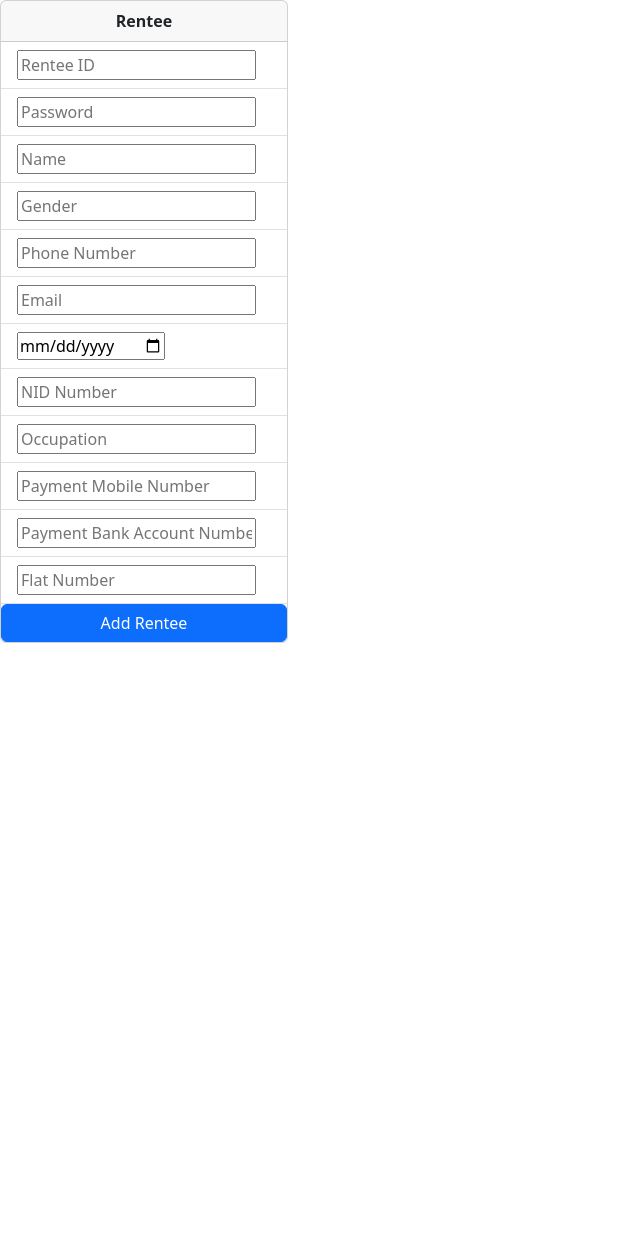
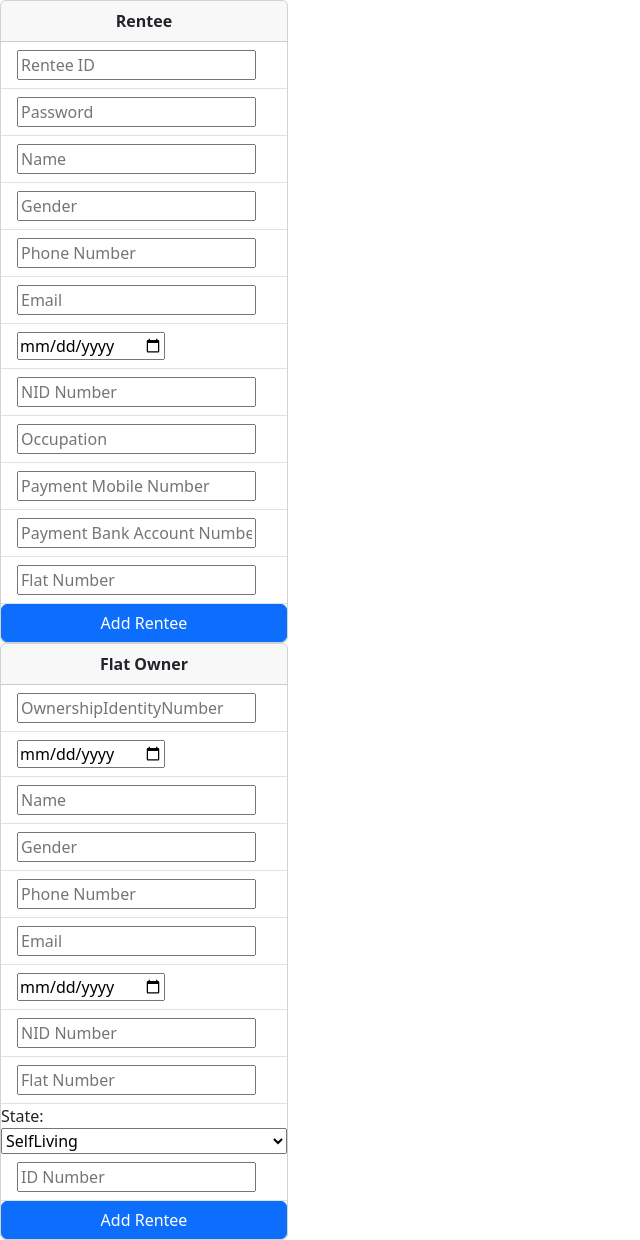
Before and after one commit to toushifhossain1/Residential-Management-and-Monitoring-System, a PHP site: page /Admin/html/AddData.html in a window 1280 px wide. Shown: the whole page, without its empty margins (0-640 px from the left). Before the commit the page ends 643 px from the top, so only its background shows below. Run offline with PHP 8.4, Linux system fonts and the light colour scheme.

Commit message:
added FlatOwner adding in admin

```diff
--- a/Web App/Admin/html/AddData.html
+++ b/Web App/Admin/html/AddData.html
@@ -41,7 +41,40 @@
 
 
 
-
+    <form action="html/AddFlatOwner.php" method="POST">
+        <div class="card" style="width: 18rem;">
+            <div class="card-header" style="text-align: center;">
+                <b>Flat Owner</b>
+            </div>
+            <ul class="list-group list-group-flush">
+                <li class="list-group-item"><input type="text" name="OwnershipIdentityNumber"
+                        placeholder="OwnershipIdentityNumber" required></li>
+                <li class="list-group-item"><input type="date" name="DateOfOwnership" placeholder="Date Of Ownership"
+                        required></li>
+                <li class="list-group-item"><input type="text" name="FlatOwnerName" placeholder="Name" required></li>
+                <li class="list-group-item"><input type="text" name="FlatOwnerGender" placeholder="Gender" required>
+                </li>
+                <li class="list-group-item"><input type="text" name="FlatOwnerPhoneNo" placeholder="Phone Number"
+                        required>
+                </li>
+                <li class="list-group-item"><input type="text" name="FlatOwnerEmail" placeholder="Email" required></li>
+                <li class="list-group-item"><input type="date" name="FlatOwnerDOB" placeholder="Date Of Birth" required>
+                </li>
+                <li class="list-group-item"><input type="text" name="FlatOwnerNID" placeholder="NID Number" required>
+                </li>
+                <li class="list-group-item"><input type="text" name="FlatNo" placeholder="Flat Number" required>
+                </li>
+                <label for="dropdown">State:</label>
+                <select name="dropdown" id="dropdown">
+                    <option value="SelfLiving">SelfLiving</option>
+                    <option value="Renter">Renter</option>
+                </select>
+                <li class="list-group-item"><input type="text" name="ID" placeholder="ID Number" required>
+                </li>
+                <button type="submit" class="btn btn-primary">Add Rentee</button>
+            </ul>
+        </div>
+    </form>
 
 
 
--- a/Web App/Admin/index.php
+++ b/Web App/Admin/index.php
@@ -48,8 +48,8 @@
 
     <!-- Page Content  -->
     <div id="content" class="p-4 p-md-5 pt-5">
-      <h2 class="mb-4">Sidebar #04</h2>
-      <p>Lorem ipsum</p>
+      <h2 class="mb-4">Welcome to Admin Panel</h2>
+      <p></p>
     </div>
   </div>
 
```
Also changed, not shown: Web App/Admin/html/AddFlatOwner.php (added, +43 -0 lines).
